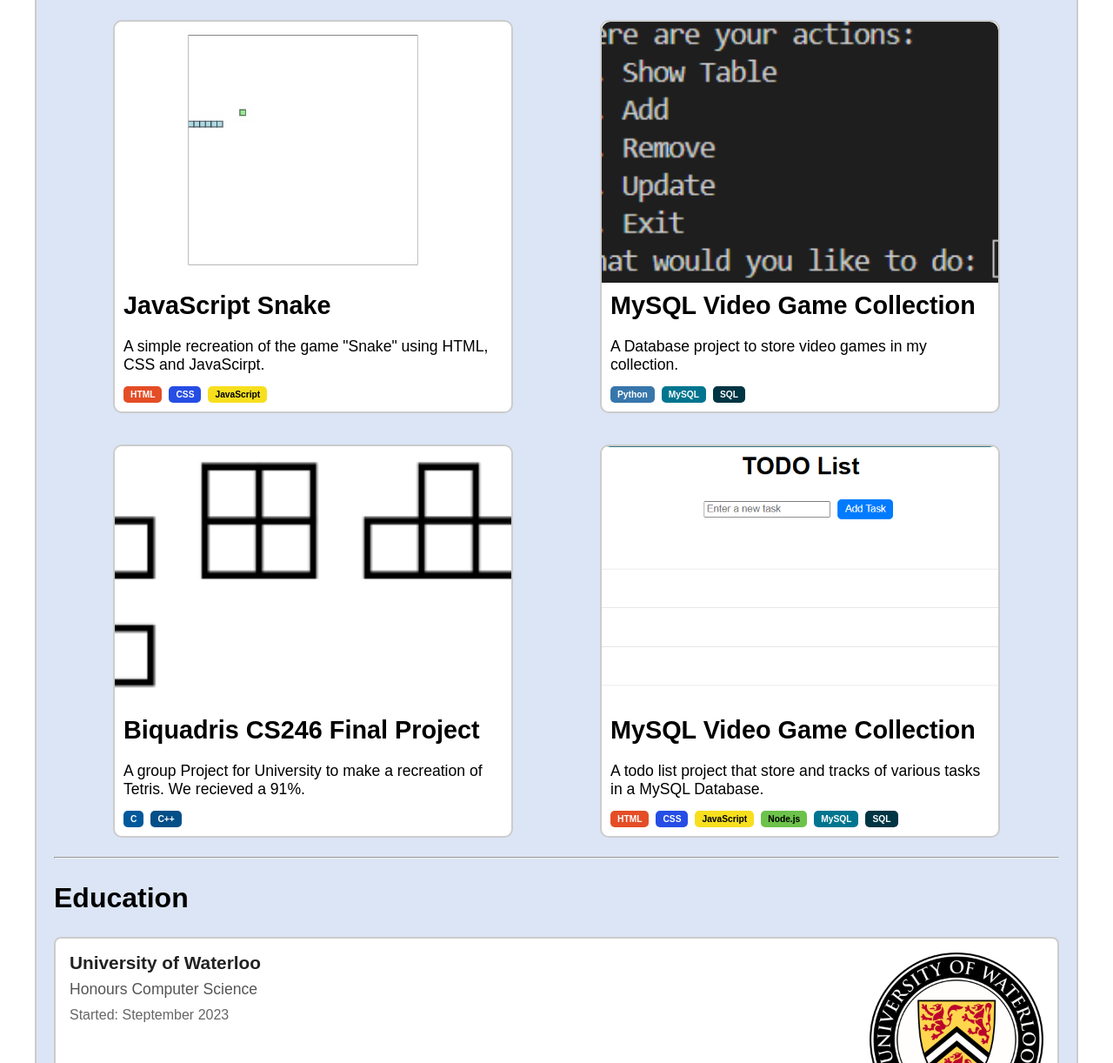
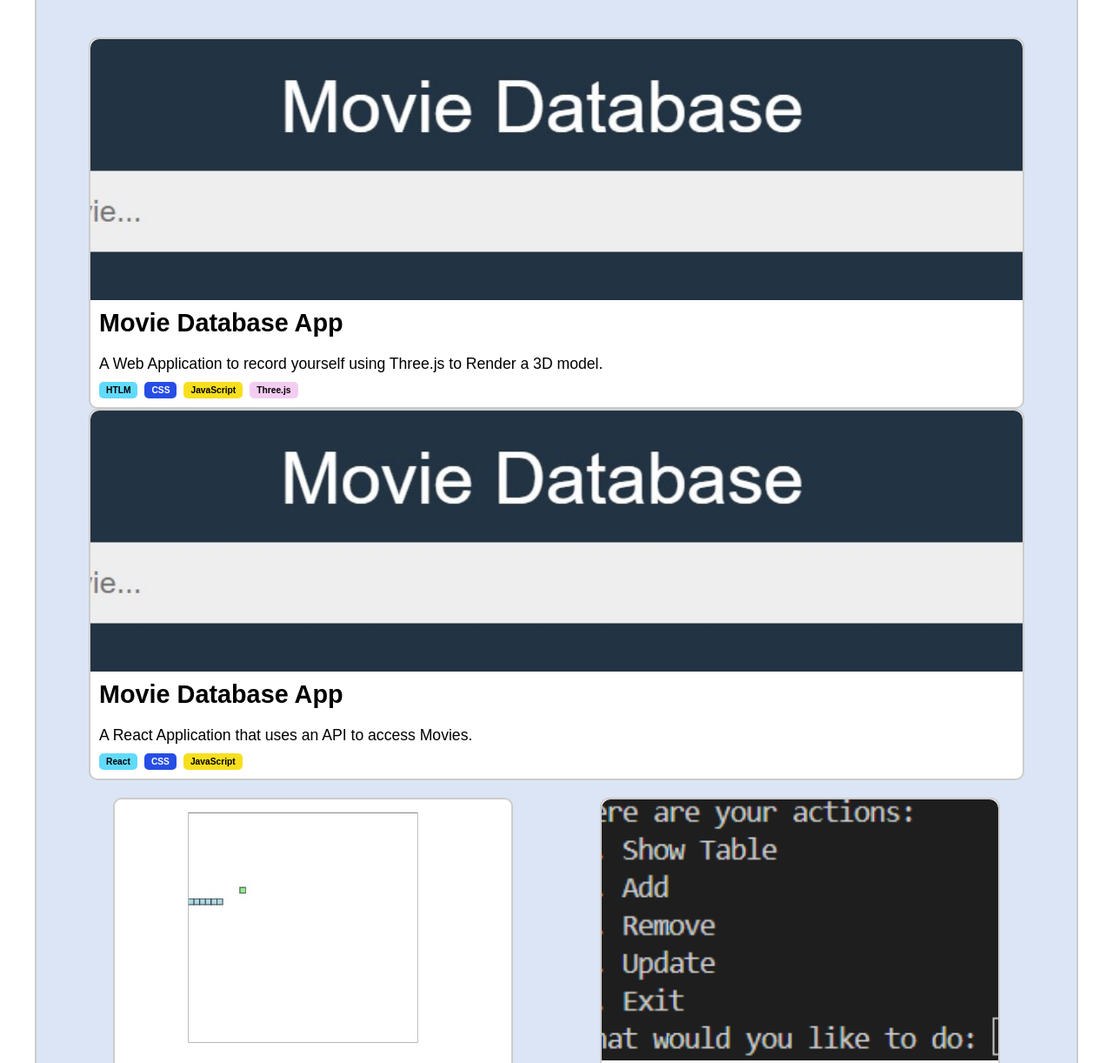
Before and after one commit to CatalystKD1/JordanMcCrankPortfolio, a plain HTML site: page index.html in a window 1280 px wide. Shown: the part 643-1865 px from the top of the page at 87% size. Drawn offline with Linux system fonts and the light colour scheme.

Commit message:
Update portfolio to include newly completed projects

```diff
--- a/index.html
+++ b/index.html
@@ -47,6 +47,29 @@
                     Projects
                 </h2>
                 <p class="Description">Here you will find various projects I have worked on. All of which you can find on my GitHub page linked above.</p>
+                <div class="card-container"></div>
+                  <a href="https://github.com/CatalystKD1/Duck_Bugging?tab=readme-ov-file" class="card" target="_blank">
+                        <img src="MovieDatabase.jpg" alt="Movie Database App">
+                        <h3>Movie Database App</h3>
+                        <p>A Web Application to record yourself using Three.js to Render a 3D model.</p>
+                        <div class="skills">
+                            <span class="skill react">HTLM</span>
+                            <span class="skill css">CSS</span>
+                            <span class="skill js">JavaScript</span>
+                            <span class="skill basic">Three.js</span>
+                        </div>
+                    </a>
+                    <a href="https://github.com/CatalystKD1/MovieFinderAPP" class="card" target="_blank">
+                        <img src="MovieDatabase.jpg" alt="Movie Database App">
+                        <h3>Movie Database App</h3>
+                        <p>A React Application that uses an API to access Movies.</p>
+                        <div class="skills">
+                            <span class="skill react">React</span>
+                            <span class="skill css">CSS</span>
+                            <span class="skill js">JavaScript</span>
+                        </div>
+                    </a>
+                </div>
                 <div class="card-container">
                     <a href="https://github.com/CatalystKD1/JavaScript-Snake" class="card" target="_blank">
                         <img src="Snake.jpg" alt="Project 1">
--- a/style.css
+++ b/style.css
@@ -201,6 +201,10 @@ body {
 .skill.sharepoint {
     background-color: rgb(13, 168, 13);
 }
+.skill.react {
+    background-color: #61DAFB; /* React blue */
+    color: black;
+}
 
 .cert-card {
     display: flex;
```
Also changed, not shown: MovieDatabase.jpg (added).
